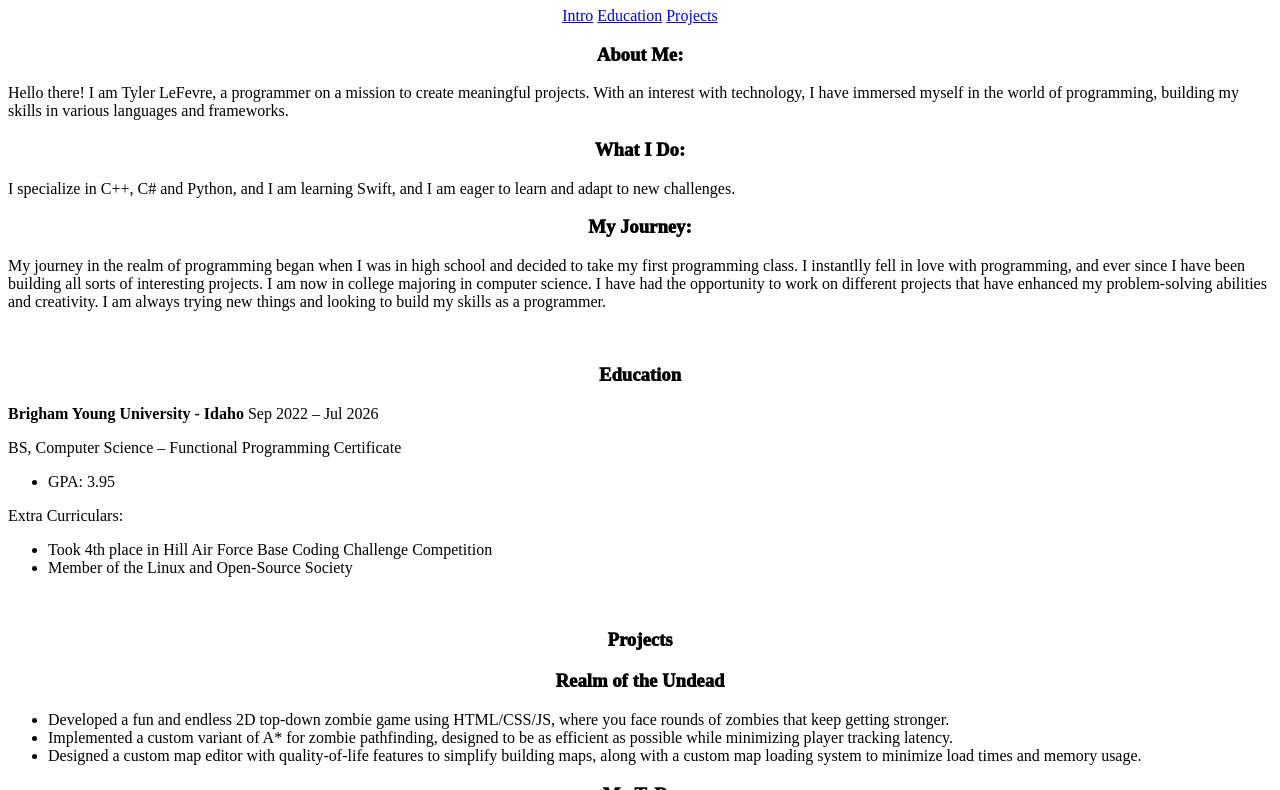
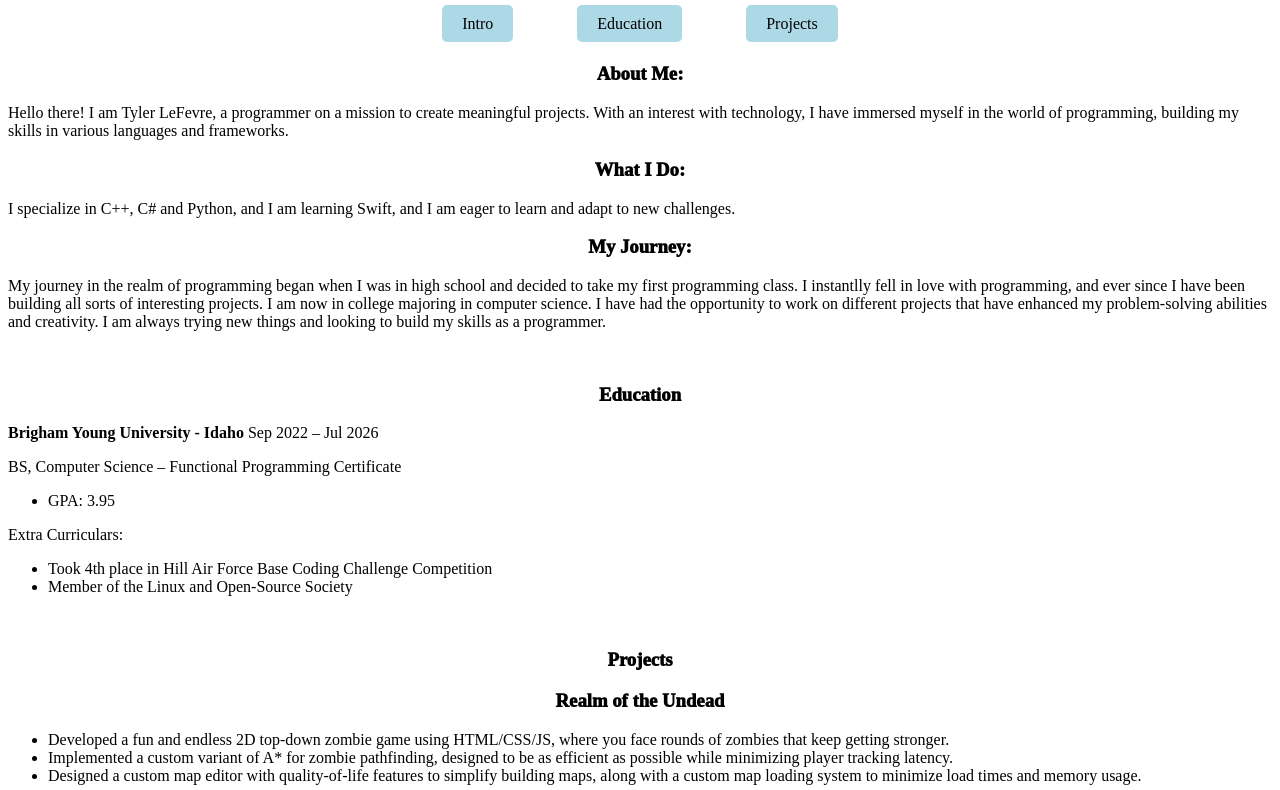
Before and after one commit to TLeFevre2003/Portfolio290R, a plain HTML site: page index.html in a window 1280 px wide. Shown: the part 73-863 px from the top of the page. Drawn offline with Linux system fonts and the light colour scheme.

Commit message:
feat: styled nav

```diff
--- a/style.css
+++ b/style.css
@@ -1,5 +1,22 @@
 nav {
     text-align: center;
+    margin: 30px 0;
+}
+
+a:link, a:visited {
+    color: unset;
+}
+
+nav a {
+    padding: 10px 20px;
+    margin: 0 30px;
+    background-color: lightblue;
+    border-radius: 5px;
+    text-decoration: none;
+}
+
+nav a:hover {
+    background-color: orange;
 }
 
 section h3 {
```
